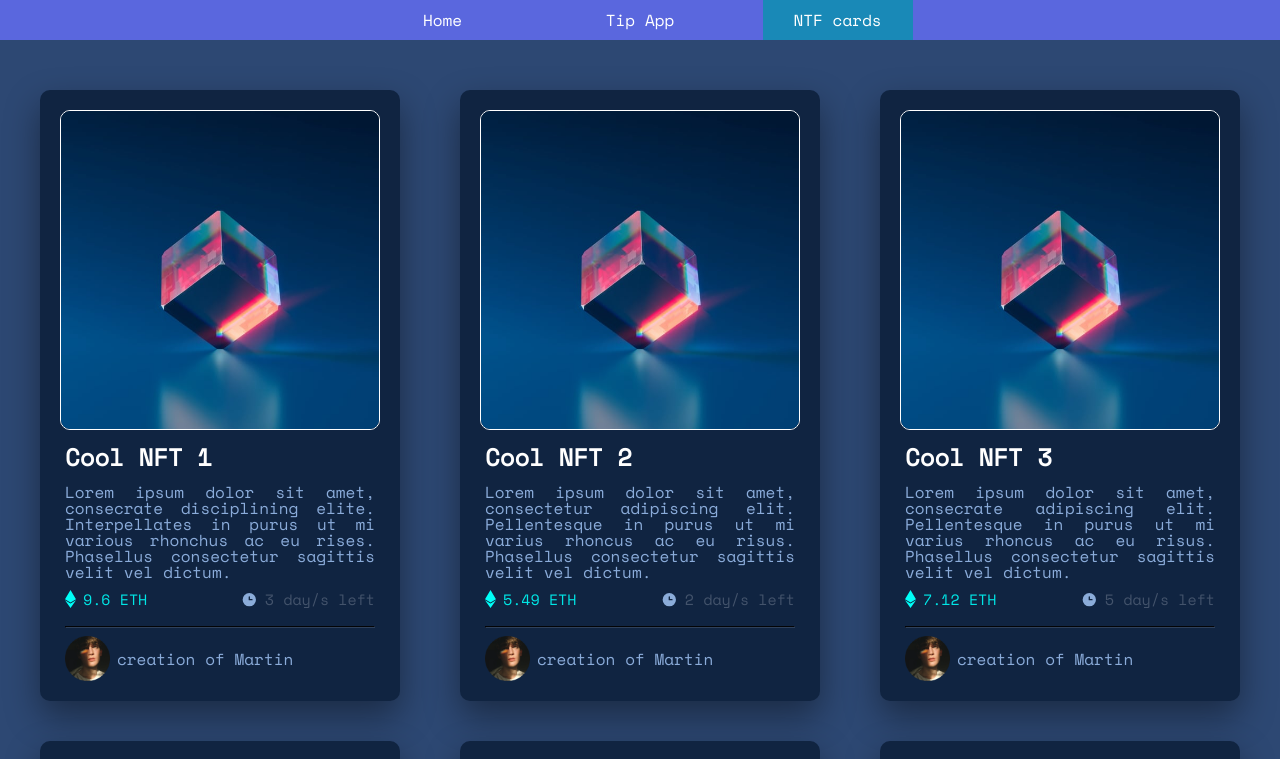
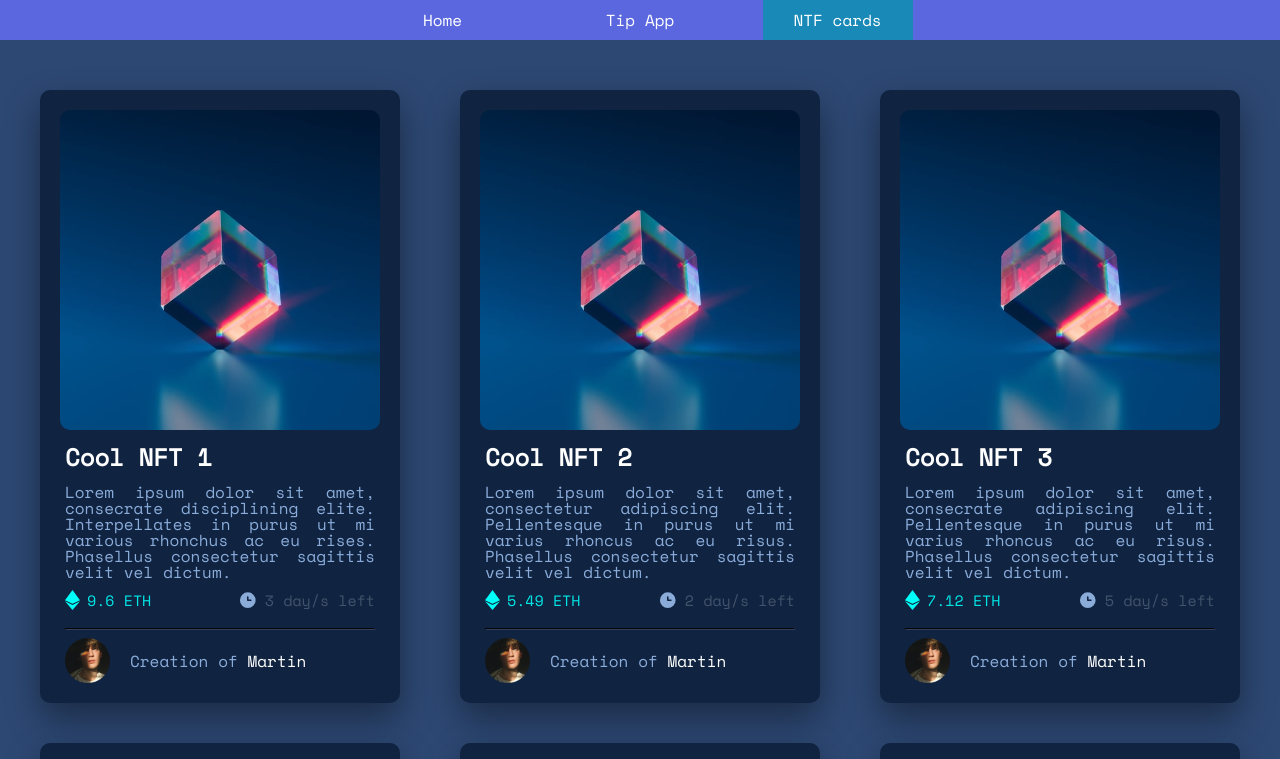
Before and after one commit to martinnovak22/React_cookbook, a React (Vite) app: page /nft-cards in a window 1280 px wide. Shown: the top 759 px of the page. Built offline with nearby package versions, Linux system fonts and the light colour scheme.

Commit message:
CSS update
- added hover states, polished sizing
- card looks a lot like from Frontendmentor.io

```diff
--- a/src/modules/NFT/components/Card.tsx
+++ b/src/modules/NFT/components/Card.tsx
@@ -1,6 +1,7 @@
 import ethereum from "../assets/icons/ethereum.svg";
 import clock from "../assets/icons/clock.svg";
 import profile from "../assets/images/avatar.png";
+import view from "../assets/icons/view.svg";
 import { NftCardProps } from "../types";
 
 export function Card({
@@ -14,6 +15,9 @@ export function Card({
     <article className={"nft__card"}>
       <div className={"nft__imageBox"}>
         <img alt={"nft"} src={image} className={"nft__image"} />
+        <div className={"nft__imageOverlay"}>
+          <img alt={"view icon"} src={view} className={"nft__imageView"} />
+        </div>
       </div>
 
       <h1 className={"nft__title"}>{title}</h1>
@@ -40,7 +44,9 @@ export function Card({
           src={profile}
           className={"nft__creatorProfile"}
         />
-        <span>creation of Martin</span>
+        <p>
+          Creation of <span className={"nft__creatorName"}>Martin</span>
+        </p>
       </div>
     </article>
   );
--- a/src/modules/NFT/styles/nft.css
+++ b/src/modules/NFT/styles/nft.css
@@ -35,14 +35,42 @@
 .nft__image {
   width: 320px;
   height: 320px;
-  border: 1px solid #ffffff;
   border-radius: 10px;
+}
+
+.nft__imageView {
+  width: 60px;
+  height: 60px;
+}
+
+.nft__imageOverlay {
+  display: flex;
+  justify-content: center;
+  align-items: center;
+  position: absolute;
+  width: 320px;
+  height: 320px;
+  border-radius: 10px;
+  opacity: 0;
+  transition: 0.5s ease;
+  background-color: #00e6e6;
+}
+
+.nft__imageOverlay:hover {
+  opacity: 0.55;
+  cursor: pointer;
 }
 
 .nft__title {
   font-size: 24px;
   color: #ffffff;
+  transition: 0.5s ease;
   margin-top: 15px;
+}
+
+.nft__title:hover {
+  color: #00e6e6;
+  cursor: pointer;
 }
 
 .nft__description {
@@ -79,10 +107,14 @@
 }
 
 .nft__ethereum {
+  height: 20px;
+  width: 15px;
   margin-right: 7px;
 }
 
 .nft__clock {
+  height: 20px;
+  width: 20px;
   margin-right: 7px;
 }
 
@@ -92,8 +124,19 @@
 }
 
 .nft__creatorProfile {
+  width: 45px;
   height: 45px;
-  margin-right: 7px;
+  margin-right: 20px;
+}
+
+.nft__creatorName {
+  color: #ffffff;
+  transition: 0.5s ease;
+}
+
+.nft__creatorName:hover {
+  color: #00e6e6;
+  cursor: pointer;
 }
 
 .nft__navbar {
```
Also changed, not shown: src/modules/NFT/assets/icons/view.svg (added).
